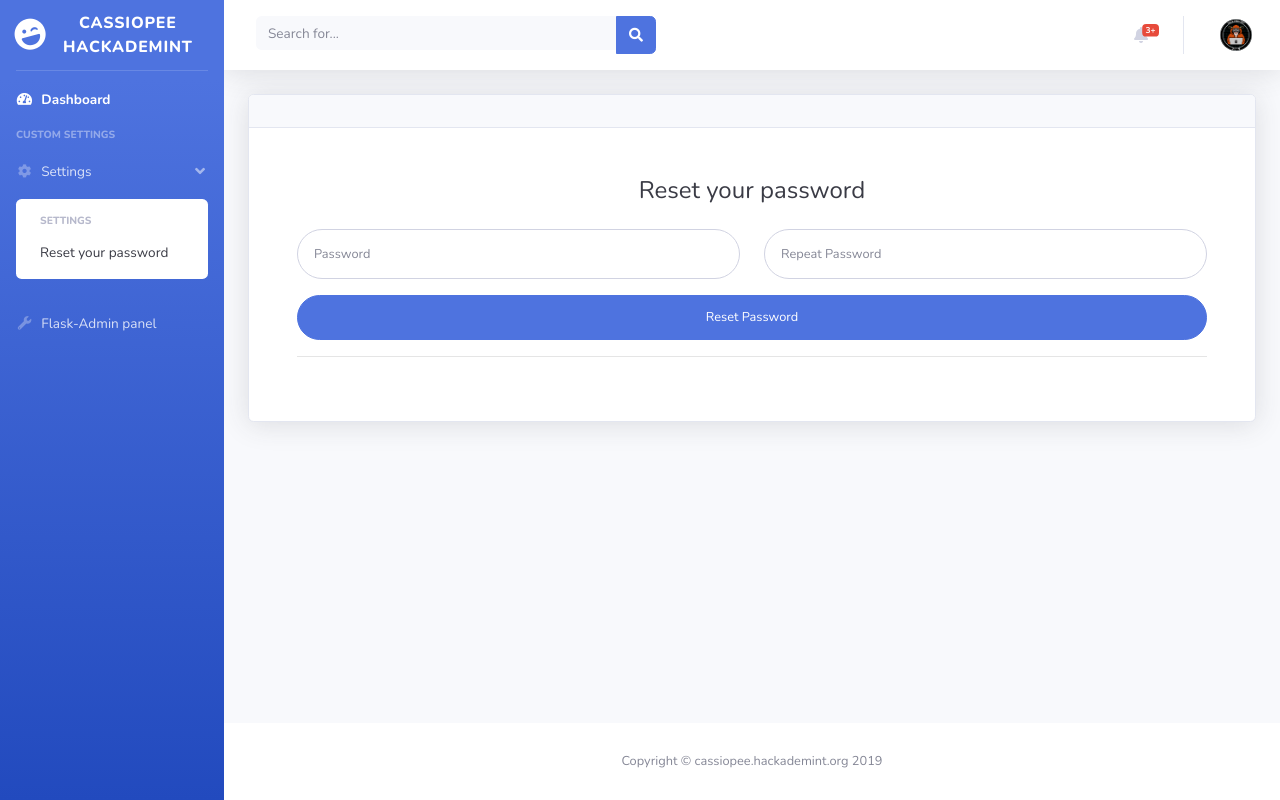
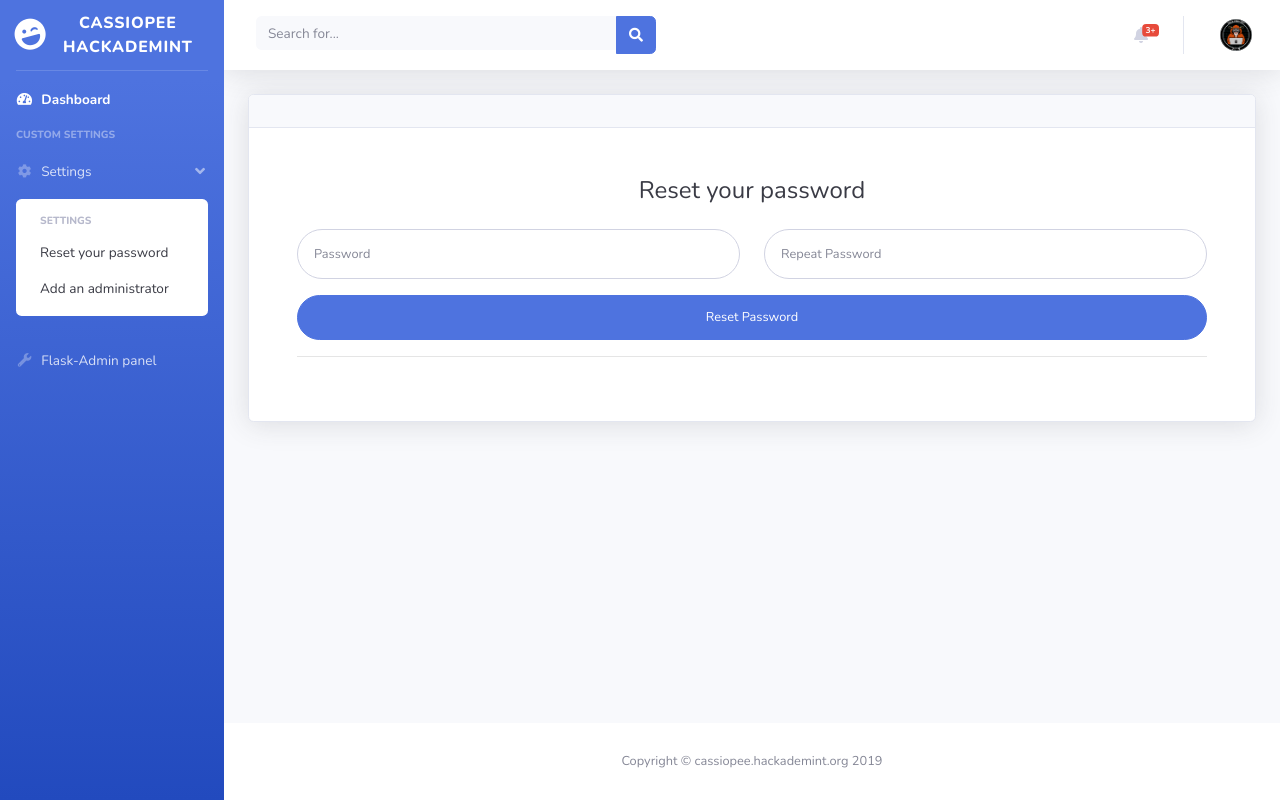
Before and after one commit to zteeed/Cassiopee, a Flask app: page /settings/reset_admin in a window 1280 px wide, after a click on "Settings". Run offline with Flask 2, Linux system fonts and the light colour scheme; a user stored in the database is signed in; data comes from the database, SQL or seed files in the repository; some libraries are stand-ins or nearby versions.

Commit message:
Add add admin feature

```diff
--- a/web/functions.py
+++ b/web/functions.py
@@ -72,3 +72,16 @@ def update_password(app, db, form):
             return False
     else:
         return False
+
+
+def add_admin(app, db, form):
+    kwargs = {}
+    try:
+        for item in form.keys():
+            kwargs[item] = form[item]
+        user = Users(**kwargs)
+        db.session.add(user)
+        db.session.commit()
+        return True
+    except Exception as exception:
+        return False
--- a/web/main.py
+++ b/web/main.py
@@ -6,7 +6,7 @@ from flask_login.utils import current_user, login_user, logout_user
 from config import app, db
 from tables import Users
 from functions import login_required, is_admin, debug_print, is_safe_url, \
-get_redirect_target, update_password
+get_redirect_target, update_password, add_admin
 from proxmox_functions import proxmox_data, select_vm
 
 
@@ -37,6 +37,19 @@ def settings_reset_admin():
     else:
         flash('An error occurred while trying to update your password.', 'error')
     return render_template('settings_reset_admin.html')
+
+
+@app.route('/settings/add_admin', methods = ['GET', 'POST'])
+@login_required
+def settings_add_admin():
+    if request.method == 'GET':
+        return render_template('settings_add_admin.html')
+    is_valid = add_admin(app, db, request.form)
+    if is_valid:
+        flash('{} is now an administrator.'.format(request.form['name']), 'success')
+    else:
+        flash('An error occurred while creating a new administrator', 'error')
+    return render_template('settings_add_admin.html')
 
 
 @app.route('/login', methods = ['GET', 'POST'])
--- a/web/templates/base_dashboard.html
+++ b/web/templates/base_dashboard.html
@@ -41,6 +41,7 @@
 	<div class="bg-white py-2 collapse-inner rounded">
 	  <h6 class="collapse-header">Settings</h6>
 	  <a class="collapse-item" href="/settings/reset_admin">Reset your password</a>
+	  <a class="collapse-item" href="/settings/add_admin">Add an administrator</a>
 	</div>
       </div>
     </li>
```
Also changed, not shown: web/templates/settings_add_admin.html (added, +40 -0 lines).
